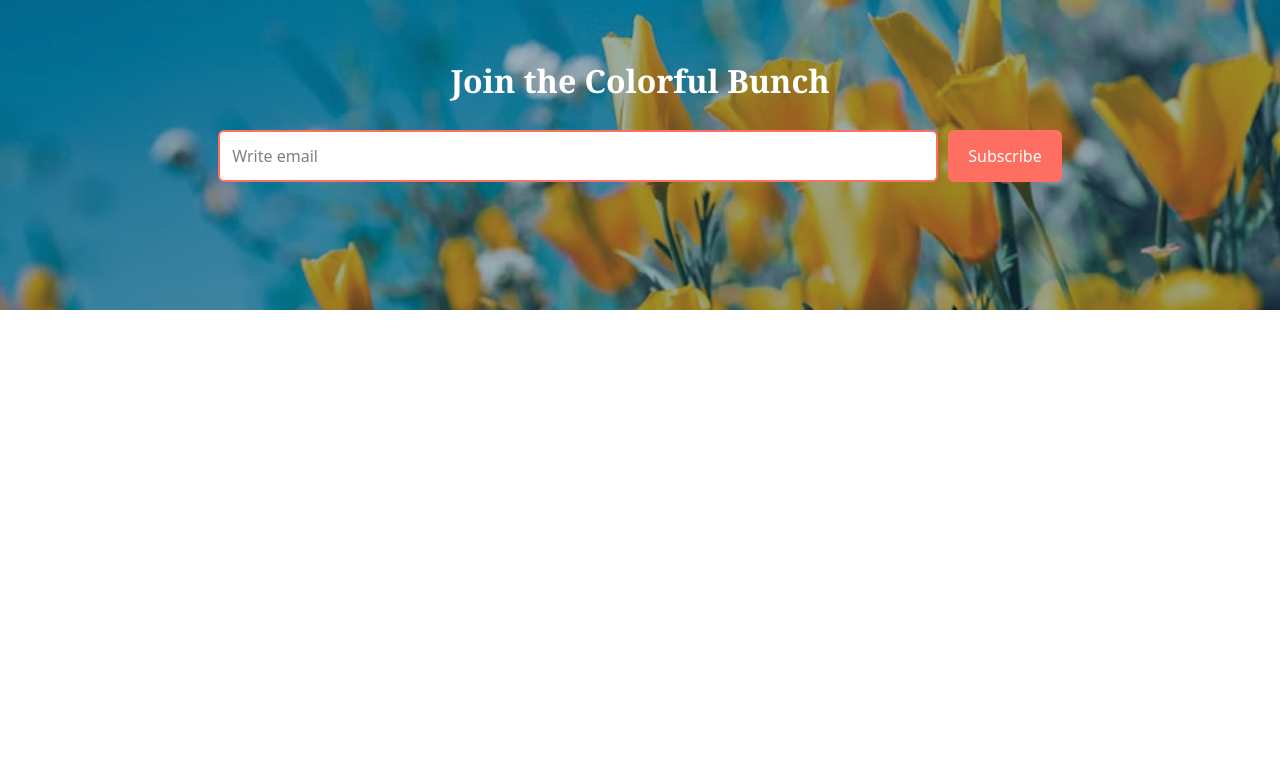
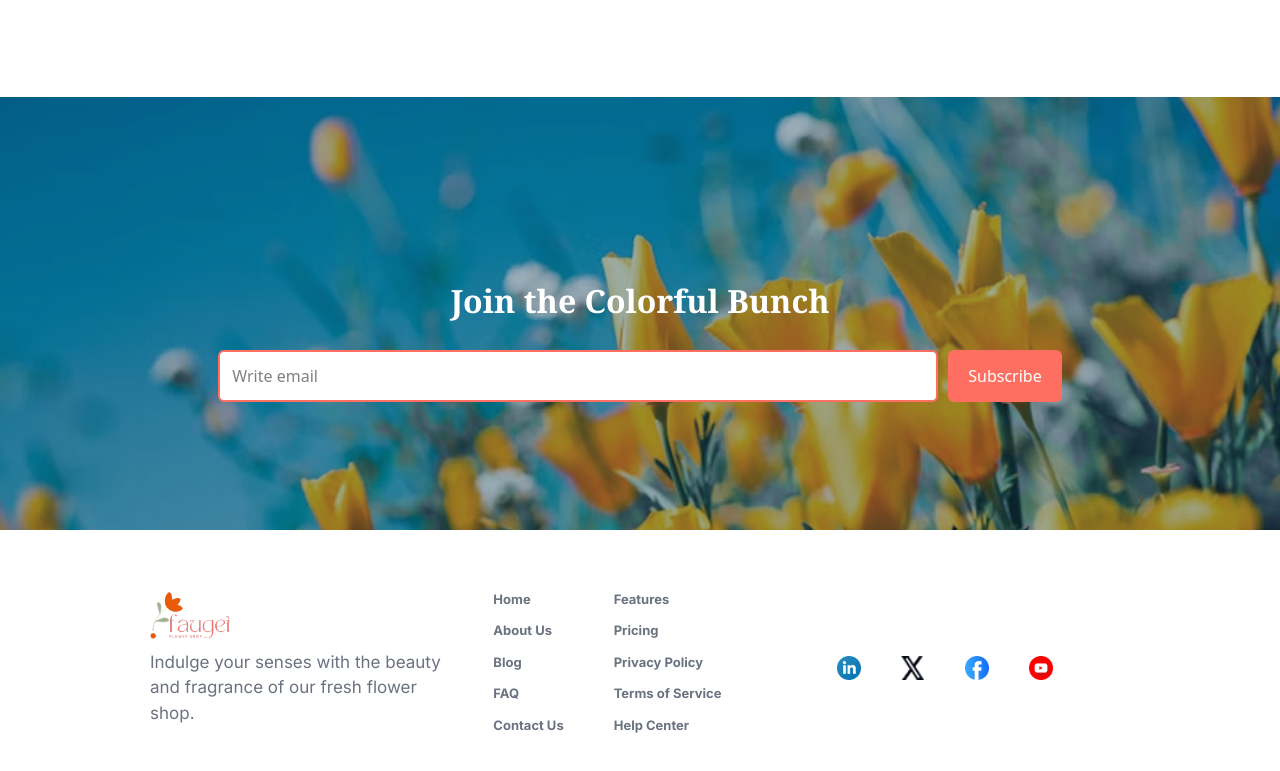
Before and after one commit to mahin444134/responsive-flower-website, a plain HTML site: page index.html in a window 1280 px wide. Shown: the part 3138-3909 px from the top of the page. Before the commit the page ends 3448 px from the top, so only its background shows below. Drawn offline with nearby package versions, Linux system fonts and the light colour scheme.

Commit message:
vaire vai bohut koster por shesh korci

```diff
--- a/index.html
+++ b/index.html
@@ -122,6 +122,7 @@
         </ul>
      </div>
         </div>
+        <img src="./flower-picture/trusted-badge.png" alt="" class="star-img">
     </section>
     <section class="latest-plan">
 
@@ -155,5 +156,39 @@
       </form></div>
      </div>
 </main>
+
+<footer class="footer inter-primary">
+
+  <div class="footer-content ">
+    <div class="footer-para1">
+      <img src="./flower-picture/logo.png" alt="Logo" class="ftr-logo" />
+      <p class="ftr-motto">Indulge your senses with the beauty and fragrance of our fresh flower shop.</p>
+    </div>
+    <div class="footer-links">
+      <ul class="ftr-links">
+    <div class="lif1">
+        <li><a href="">Home</a></li>
+        <li><a href="">About Us</a></li>
+        <li><a href="">Blog</a></li>
+        <li><a href="">FAQ</a></li>
+        <li><a href="">Contact Us</a></li>
+    </div>
+    <div class="lif2">
+        <li><a href="">Features</a></li>
+        <li><a href="">Pricing</a></li>
+        <li><a href="">Privacy Policy</a></li>
+        <li><a href="">Terms of Service</a></li>
+        <li><a href="">Help Center</a></li>
+      </ul>
+      </div>
+    <div class="footer-socialicon">
+      <a href=""><img src="./flower-picture/icon-linkedin.png" alt="" /></a>
+       <a href=""><img src="./flower-picture/icon-twitter.png" alt="" /></a>
+      <a href="#"><img src="./flower-picture/icon-facebook.png" alt="" /></a>
+      <a href=""><img src="./flower-picture/icon-youtube.png" alt="" /></a>
+    </div>
+  </div>
+</footer>
+
 </body>
 </html>
--- a/style.css
+++ b/style.css
@@ -59,6 +59,7 @@
 .flowerlover-heading{width: 400px;}
 .folowerlover-details li{padding: 5px;}
 .flower-loverimg{height: 100%;padding-top: -80px;min-width: 350px;}
+.star-img{height: 220px;width: 220px;position: relative;top:-500px;left: 230px;}
 
 /* latest deal */
 .latest-plan{margin: 50px 150px 100px 150px;}
@@ -90,6 +91,25 @@ padding-top: 180px;}
 .submit-button:hover {
   background-color: #e85c50;}
 
+  /* footer */
+
+ .footer{ margin: 30px 150px 30px 150px;padding-top: 30px;}
+ .footer-content{display:flex;flex-wrap:wrap;justify-content:space-between;max-width:1140px;margin:auto;gap: 50px;align-items: center;}
+ .ftr-links{display: flex;gap: 20px;}
+ .footer-content>*{flex: 1;}
+ .footer-para1{margin-bottom:20px}
+ .ftr-logo{width:80px;height:auto}
+ .ftr-motto{font-size:17px;color:#6B7280;font-weight:normal;margin-top: 10px;}
+ .ftr-links{display: flex;flex-direction:row;gap: 50px;align-items: center;}
+ .ftr-links{list-style:none;padding:0;}
+ .ftr-links li{margin-bottom:12px;font-size: 13px;}
+ .ftr-links a{text-decoration:none;color:#6B7280;transition:color 0.3s ease}
+ .ftr-links a:hover{color:#e67e22}
+ .footer-socialicon{display: flex;gap: 40px;}
+ .footer-socialicon img{width:24px;height:24px;transition:transform 0.3s ease}
+ .footer-socialicon img:hover{border:2px solid #c6c2bf; border-radius: 50%;transition: all 0.4s ease; }
+
+
 
 
 
@@ -117,6 +137,13 @@ padding-top: 180px;}
     .latest-plancontainer{flex-direction: column;align-items: center;}
     .second-plan{width: 367px;height: 201px;background-size: cover;}
     .latest-plan{margin-left: 55px;margin-top: 700px;margin-right: 55px;}
+    .footer {margin: 20px;padding-top: 20px;}
+ .footer-content {flex-direction: column;align-items: flex-start;gap: 30px;}
+ .ftr-links {flex-direction: column;gap: 10px;align-items: flex-start;}
+.footer-socialicon {gap: 20px;justify-content: flex-start;}
+.ftr-motto {font-size: 15px;}
+.ftr-links li {font-size: 14px;}
+.star-img{display: none;}
 
 
 }
@@ -136,9 +163,14 @@ padding-top: 180px;}
  .flowerlover-heading{width:250px;}
  .flowerlover-list li{padding: 0px;font-size: 15px;}
  .latest-plancontainer{flex-direction: column;align-items: center;}
-      .pic2-plan,.pic1-plan ,.second-plan{width: 450px;height: 250px;background-size: cover;}
-
-    .latest-plan{margin-left: 55px;margin-top: 50px;margin-right: 55px;}
-
+.pic2-plan,.pic1-plan ,.second-plan{width: 450px;height: 250px;background-size: cover;}
+.latest-plan{margin-left: 55px;margin-top: 50px;margin-right: 55px;}
+.star-img{display: none;}
+.footer {margin: 30px 40px;padding-top: 25px;}
+.footer-content {gap: 40px;flex-wrap: wrap;}
+.ftr-links {flex-direction: row;gap: 30px;justify-content: flex-start;}
+.footer-socialicon {gap: 30px;justify-content: flex-start;}
+.ftr-motto {font-size: 16px;}
+.ftr-links li {font-size: 13px;}
 
 }
```
